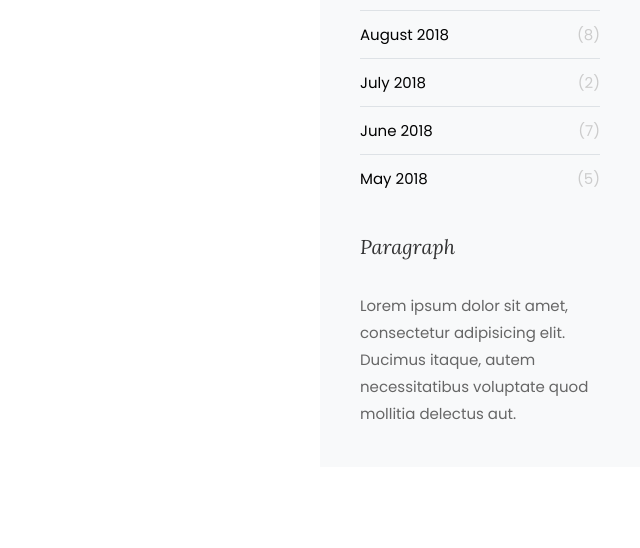
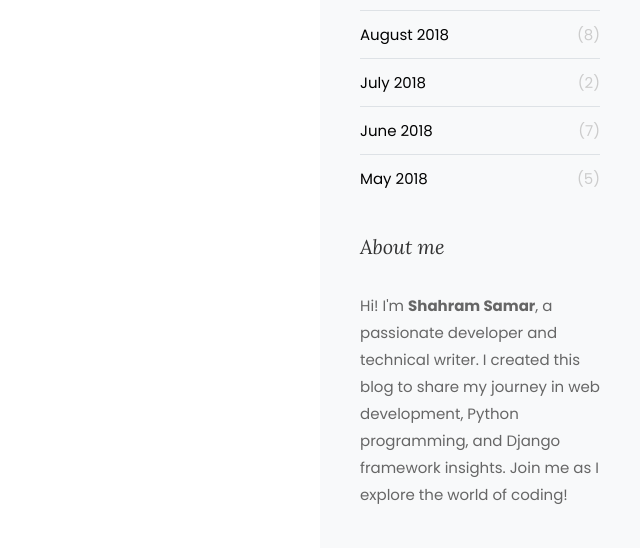
Before and after one commit to shahramsamar/Django-blog-traveling, a Django app: template blog/templates/blog.html in a window 1280 px wide. Shown: the part 1048-1596 px from the top of the page, without its empty margins (640-1280 px from the left). Before the commit the page ends 1468 px from the top, so only its background shows below. Run offline with Django 5.2, Linux system fonts and the light colour scheme; the template is opened without the code that fills it: most values are stand-ins (such as "Sample title", 1, 10 or a date in 2020); grey boxes marked "Sample" are stand-in pictures; some libraries are stand-ins or nearby versions; some web fonts are replaced.

Commit message:
about me in blog home and single

```diff
--- /dev/null
+++ b/blog/templates/about_me.html
@@ -0,0 +1,7 @@
+{% load static %}
+<div class="sidebar-box ftco-animate">
+    <h3 class="sidebar-heading">About me</h3>
+    <p class="text-justify">Hi! I'm <strong>Shahram Samar</strong>, a passionate developer and technical writer.
+        I created this blog to share my journey in web development, Python programming,
+        and Django framework insights. Join me as I explore the world of coding!</p>
+</div>
--- a/blog/templates/blog.html
+++ b/blog/templates/blog.html
@@ -94,13 +94,12 @@
 						</ul>
 					</div>
 
+					<!-- Start About me -->
+						{% include "about_me.html" %}
+					<!-- End About me -->
 
-					<div class="sidebar-box ftco-animate">
-						<h3 class="sidebar-heading">Paragraph</h3>
-						<p>Lorem ipsum dolor sit amet, consectetur adipisicing elit. Ducimus itaque, autem
-							necessitatibus voluptate quod mollitia delectus aut.</p>
-					</div>
-				</div><!-- END COL -->
+				</div>
+				<!-- END COL -->
 			</div>
 		</div>
 	</section>
```
Also changed, not shown: blog/templates/single.html (+3 -5 lines).
